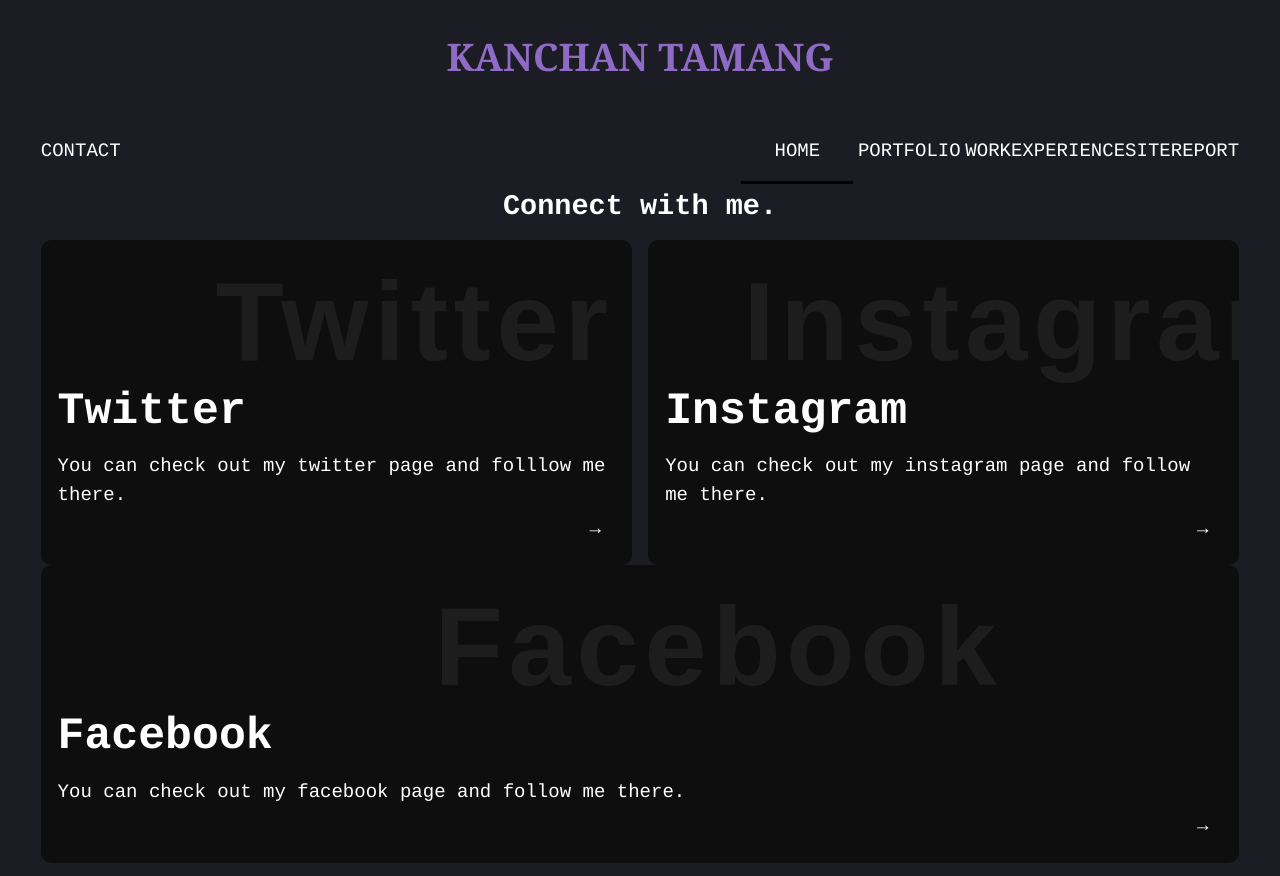
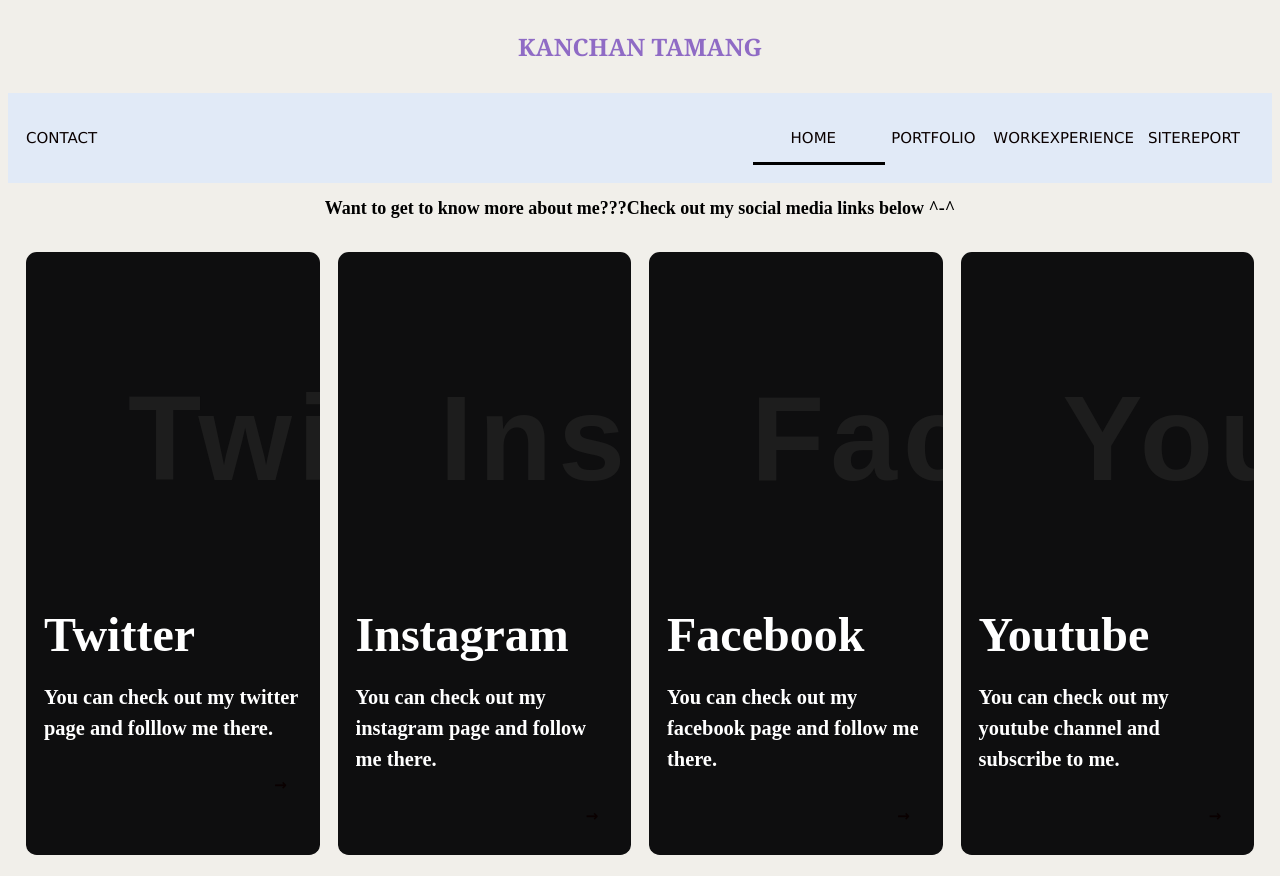
Before and after one commit to kendalltheeng/CSY1018-Web-Development-Assignment-I-23834826-Kanchan-Tamang-Project, a plain HTML site: page contact.html in a window 1280 px wide. Shown: the top 876 px of the page. Drawn offline with Linux system fonts and the light colour scheme.

Commit message:
fixed the nav bar

```diff
--- a/contact.html
+++ b/contact.html
@@ -31,7 +31,7 @@
                     </header>
         </div>
         <div>
-            <h2>Connect with me.</h2>
+            <h2>Want to get to know more about me???<b>Check out my social media links below ^-^</h2>
         </div>
         <div class="container">
             <div class="cards">
@@ -47,14 +47,12 @@
                 <p class="card-description">You can check out my instagram page and follow me there.</p>
                 <a href="#" class="card-cta">&rarr;</a>
             </div>
-        </div>
         <div class="card facebook">
             <h2 class="card-title-large">Facebook</h2>
             <h3 class="card-title-small">Facebook</h3>
             <p class="card-description">You can check out my facebook page and follow me there.</p>
             <a href="#" class="card-cta">&rarr;</a>
         </div>
-    </div>
     <div class="card youtube">
         <h2 class="card-title-large">Youtube</h2>
         <h3 class="card-title-small">Youtube</h3>
--- a/css/style.css
+++ b/css/style.css
@@ -1,28 +1,20 @@
-*,
-*::before,
-*::after{
-    margin:0;
-    padding:0;
-    box-sizing: border-box;
-}
 html{
-    font-size: 70%;
+    font-size: 75%;
 }
 body{
-    font-family: "Courier",sans-serif;
-    font-size: 1.7rem;
-    color: #fff;
-    background-color: #1c1d24;
+    background-color:#f1efea;
 }
 a{
     text-decoration: none;
-    color:inherit;
+    color:rgb(10, 0, 0);
+    font-family: 'Lucida Sans', 'Lucida Sans Regular', 'Lucida Grande', 'Lucida Sans Unicode', Geneva, Verdana, sans-serif;
+     font-size: 15px;
 }
 header{
-    background-color: #1a1d24;
+    background-color: #e1eaf7;
 }
 .container{
-    max-width:98rem;
+    max-width:77rem;
     margin-inline: auto;
     padding-inline: 1.5rem;
 }
@@ -40,7 +32,7 @@
 .nav-item{
     min-width: 10rem;
     text-align: center;
-    padding-block: 1rem;
+    padding-block: 0.5rem;
 }
 .nav-link{
     text-transform: uppercase;
@@ -49,8 +41,7 @@
     position:absolute;
     bottom:-1rem;
     height: 2px;
-    width: 10rem;
-    background-color: #fff;
+    width: 11rem;
     transition: transform 0.25s;
 }
 .nav-item:nth-child(2):hover ~.active{
@@ -146,3 +137,7 @@
 .card.youtube:hover{
     background-color: #c41111;
 }
+.img source{
+    height: 15px;
+    width: 30px;
+}
```
Also changed, not shown: index.html (+1 -1 lines), image/Capture.JPG (added).
